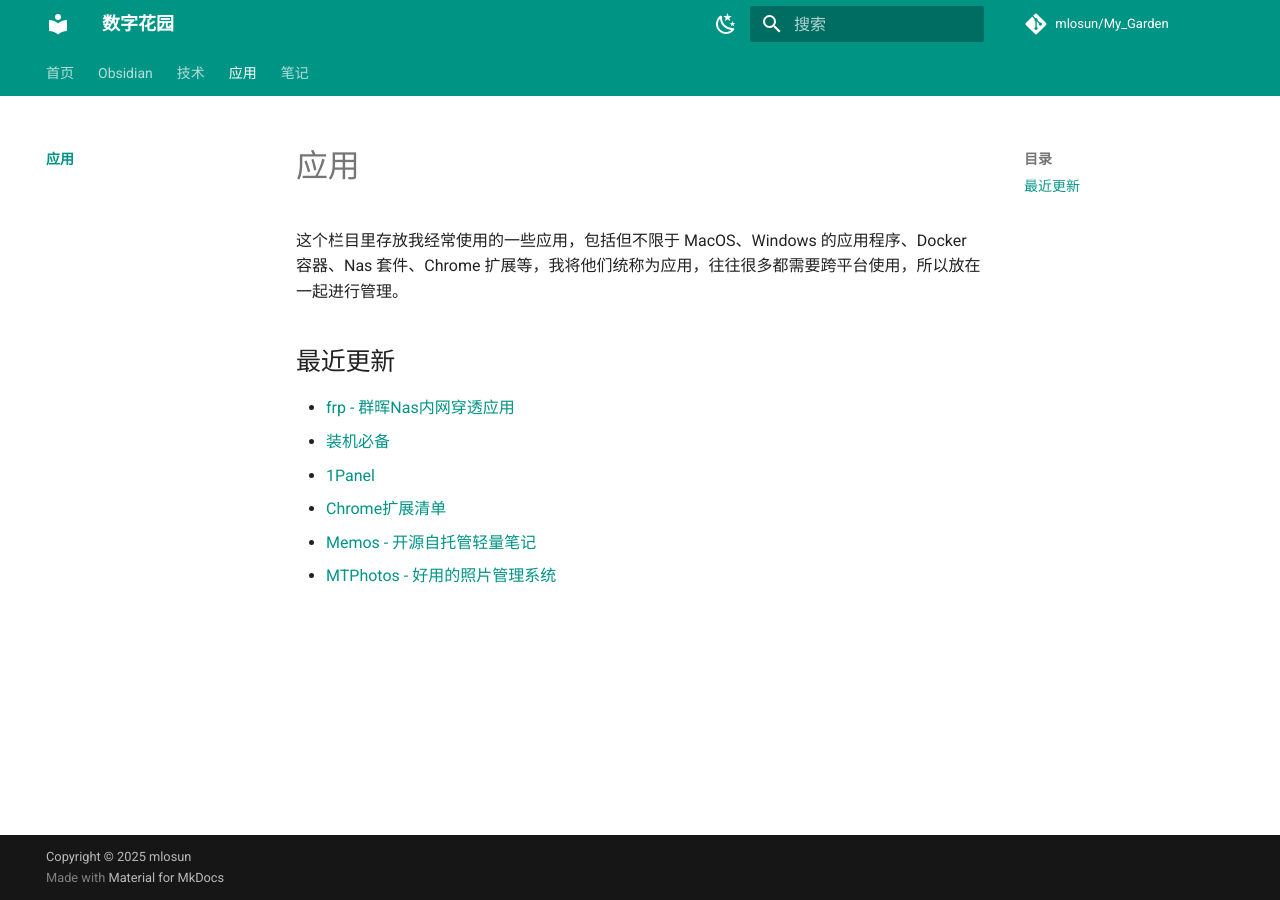
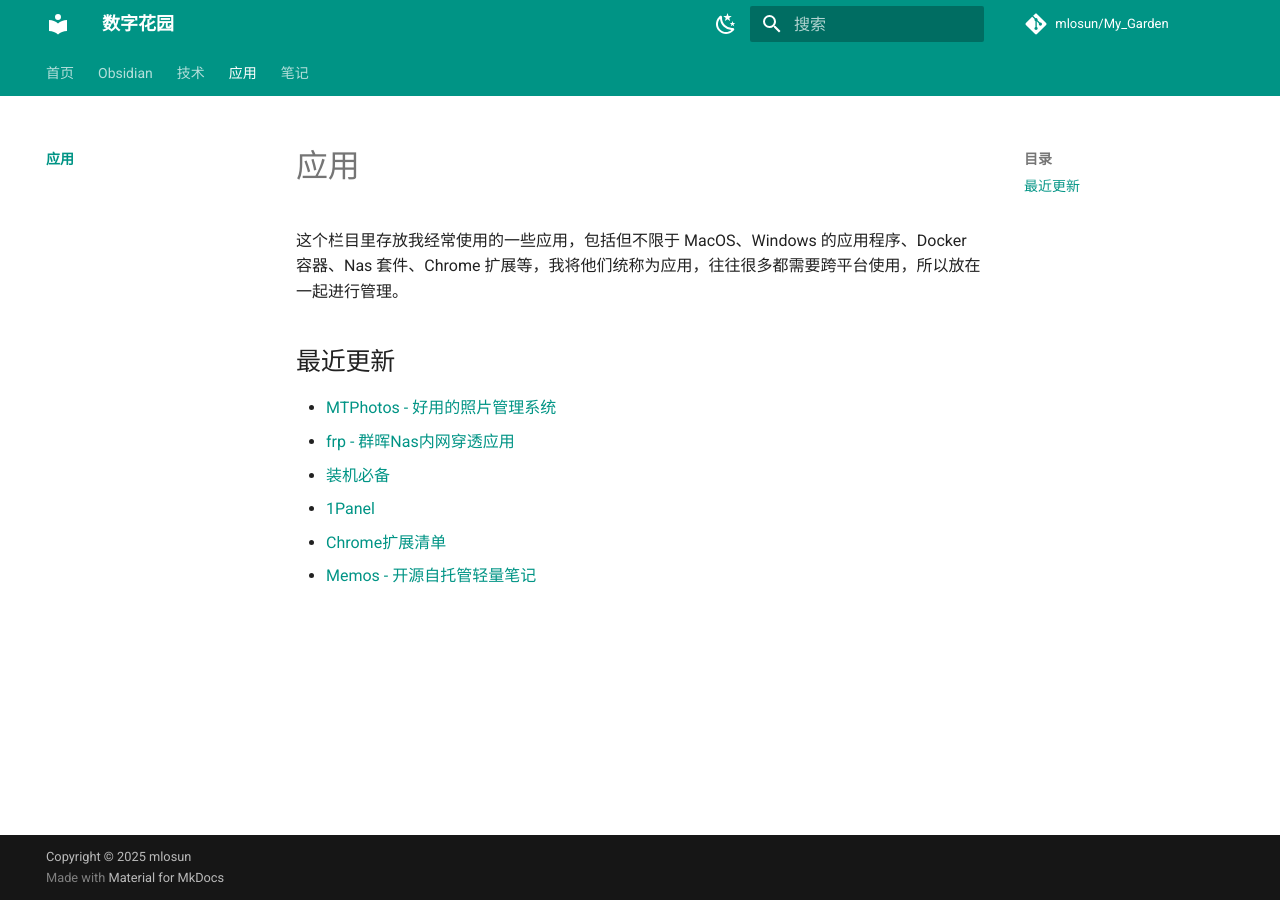
Before and after one commit to mlosun/My_Garden, an MkDocs documentation site: the page built from docs/apps/index.md, in a window 1280 px wide. Built offline with MkDocs 1.6.1 and Material for MkDocs 9.7.7, drawn with Linux system fonts in a browser that asks for light colours; comment, search, counter and statistics services are not loaded.

```diff
--- a/docs/apps/index.md
+++ b/docs/apps/index.md
@@ -7,9 +7,9 @@ title: 应用
 这个栏目里存放我经常使用的一些应用，包括但不限于 MacOS、Windows 的应用程序、Docker 容器、Nas 套件、Chrome 扩展等，我将他们统称为应用，往往很多都需要跨平台使用，所以放在一起进行管理。
 ## 最近更新
 
+- [MTPhotos - 好用的照片管理系统](./MTPhotos%20-%20%E5%A5%BD%E7%94%A8%E7%9A%84%E7%85%A7%E7%89%87%E7%AE%A1%E7%90%86%E7%B3%BB%E7%BB%9F.md)
 - [frp - 群晖Nas内网穿透应用](./frp%20-%20%E7%BE%A4%E6%99%96Nas%E5%86%85%E7%BD%91%E7%A9%BF%E9%80%8F%E5%BA%94%E7%94%A8.md)
 - [装机必备](./%E8%A3%85%E6%9C%BA%E5%BF%85%E5%A4%87.md)
 - [1Panel](./1Panel.md)
 - [Chrome扩展清单](./Chrome%E6%89%A9%E5%B1%95%E6%B8%85%E5%8D%95.md)
 - [Memos - 开源自托管轻量笔记](./Memos%20-%20%E5%BC%80%E6%BA%90%E8%87%AA%E6%89%98%E7%AE%A1%E8%BD%BB%E9%87%8F%E7%AC%94%E8%AE%B0.md)
-- [MTPhotos - 好用的照片管理系统](./MTPhotos%20-%20%E5%A5%BD%E7%94%A8%E7%9A%84%E7%85%A7%E7%89%87%E7%AE%A1%E7%90%86%E7%B3%BB%E7%BB%9F.md)
```
